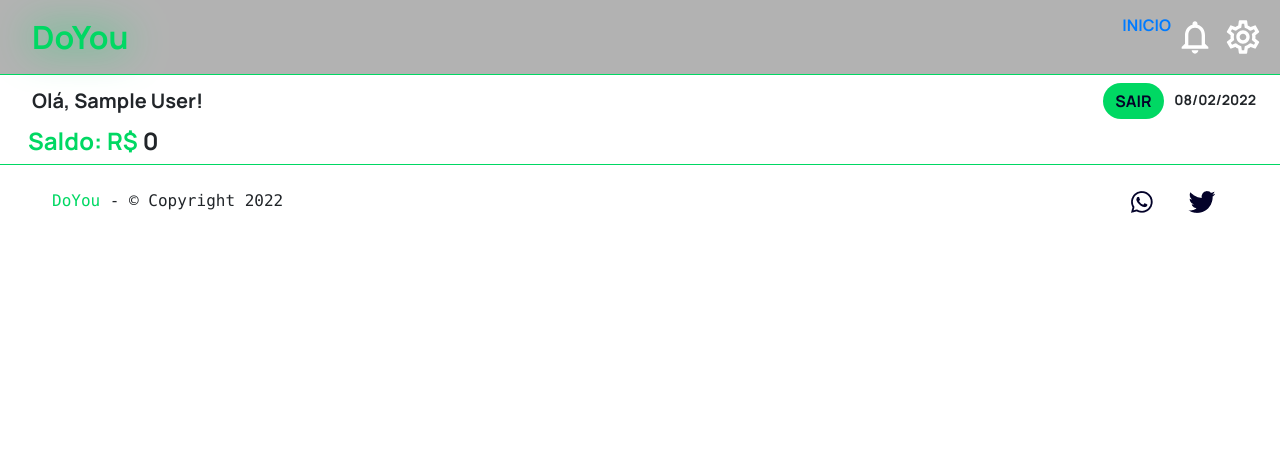
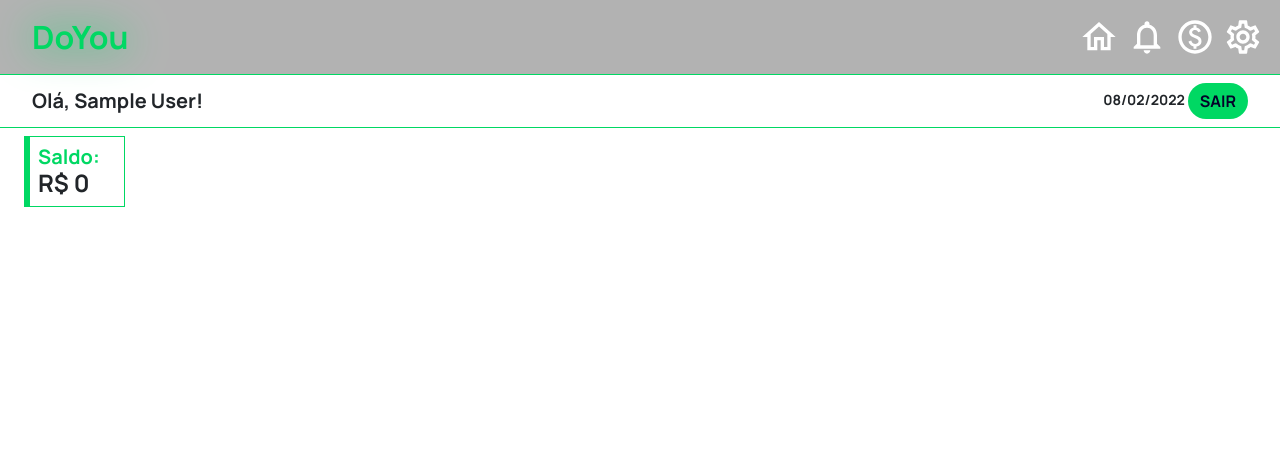
Before and after one commit to rodosd79/DoYou, a PHP site: page /inicio.php in a window 1280 px wide. Shown: the top 455 px of the page. Before the commit the page ends 213 px from the top, so only its background shows below. Run offline with PHP 8.4, Linux system fonts and the light colour scheme; the visitor is signed in with stand-in values (Sample User, id 1); data that the repository does not hold is empty.

Commit message:
Saldo adicionado

```diff
--- a/assets/css/style_header.css
+++ b/assets/css/style_header.css
@@ -137,3 +137,8 @@
   text-decoration: none;
   color: #030229;
 }
+
+.sub-header {
+  background-color: white;
+  border-bottom: solid 1px #00d863;
+}
--- /dev/null
+++ b/assets/css/style_inicio.css
@@ -0,0 +1,9 @@
+.relatorio h1, .relatorio h2, .relatorio h3, .relatorio h4, .relatorio h5, .relatorio h6 {
+  margin: 0;
+  padding: 0;
+}
+
+.relatorio .relat-item {
+  border: solid 0.5px #00d863;
+  border-left: solid 6px #00d863;
+}
--- a/header.php
+++ b/header.php
@@ -5,8 +5,8 @@
     session_start();
 }
 ?>
-
-<header class="navbar navbar-expand-md sticky-top Header px-4 justify-content-between">
+<div class="sticky-top">
+    <header class="navbar navbar-expand-md Header px-md-4 justify-content-between">
         <div class="navbar-brand flex-shrink-1">
             <a href="#" class="Header-title px-2">DoYou</a>
         </div>
@@ -14,15 +14,17 @@
             <div class="row justify-content-end">
                 <!-- Se a pessoa NÃO estiver logada -->
                 <?php if(!isset($_SESSION["nome"])) { ?>
-
                     <div class="nav-item p-1">
                         <a href="login.php" data-toggle="tooltip" data-placement="bottom" title="Entrar">
                             <svg xmlns="http://www.w3.org/2000/svg" height="40px" viewBox="0 0 24 24" width="40px" fill="#ffffff"><path d="M0 0h24v24H0V0z" fill="none"/><path d="M12 2C6.48 2 2 6.48 2 12s4.48 10 10 10 10-4.48 10-10S17.52 2 12 2zM7.07 18.28c.43-.9 3.05-1.78 4.93-1.78s4.51.88 4.93 1.78C15.57 19.36 13.86 20 12 20s-3.57-.64-4.93-1.72zm11.29-1.45c-1.43-1.74-4.9-2.33-6.36-2.33s-4.93.59-6.36 2.33C4.62 15.49 4 13.82 4 12c0-4.41 3.59-8 8-8s8 3.59 8 8c0 1.82-.62 3.49-1.64 4.83zM12 6c-1.94 0-3.5 1.56-3.5 3.5S10.06 13 12 13s3.5-1.56 3.5-3.5S13.94 6 12 6zm0 5c-.83 0-1.5-.67-1.5-1.5S11.17 8 12 8s1.5.67 1.5 1.5S12.83 11 12 11z"/></svg>
                         </a>
                     </div>
-
                 <?php } else { ?>
-            <a href="inicio.php">INICIO</a>
+                    <div class="nav-item p-1">
+                        <a href="inicio.php" data-toggle="tooltip" data-placement="bottom" title="Relatórios">
+                            <svg xmlns="http://www.w3.org/2000/svg" height="40px" viewBox="0 0 24 24" width="40px" fill="#FFFFFF"><path d="M0 0h24v24H0V0z" fill="none"/><path d="M12 5.69l5 4.5V18h-2v-6H9v6H7v-7.81l5-4.5M12 3L2 12h3v8h6v-6h2v6h6v-8h3L12 3z"/></svg>
+                        </a>
+                    </div>
                 <?php } ?>
                     <div class="nav-item p-1">
                         <a href="" data-toggle="tooltip" data-placement="bottom" title="Notificação">
@@ -31,6 +33,11 @@
                     </div>
                 <!-- Se ela ESTIVER logada -->
                 <?php if(isset($_SESSION["nome"])) { ?>
+                    <div class="nav-item p-1">
+                        <a href="" data-toggle="tooltip" data-placement="bottom" title="Adicionar lucro/despesa">
+                        <svg xmlns="http://www.w3.org/2000/svg" enable-background="new 0 0 24 24" height="40px" viewBox="0 0 24 24" width="40px" fill="#FFFFFF"><g><rect fill="none" height="24" width="24"/></g><g><path d="M12,2C6.48,2,2,6.48,2,12s4.48,10,10,10s10-4.48,10-10S17.52,2,12,2z M12,20c-4.41,0-8-3.59-8-8c0-4.41,3.59-8,8-8 s8,3.59,8,8C20,16.41,16.41,20,12,20z M12.89,11.1c-1.78-0.59-2.64-0.96-2.64-1.9c0-1.02,1.11-1.39,1.81-1.39 c1.31,0,1.79,0.99,1.9,1.34l1.58-0.67c-0.15-0.44-0.82-1.91-2.66-2.23V5h-1.75v1.26c-2.6,0.56-2.62,2.85-2.62,2.96 c0,2.27,2.25,2.91,3.35,3.31c1.58,0.56,2.28,1.07,2.28,2.03c0,1.13-1.05,1.61-1.98,1.61c-1.82,0-2.34-1.87-2.4-2.09L8.1,14.75 c0.63,2.19,2.28,2.78,3.02,2.96V19h1.75v-1.24c0.52-0.09,3.02-0.59,3.02-3.22C15.9,13.15,15.29,11.93,12.89,11.1z"/></g></svg>
+                        </a>
+                    </div>
                     <div class="nav-item p-1">
                         <a href="" data-toggle="tooltip" data-placement="bottom" title="Configurações">
                             <svg xmlns="http://www.w3.org/2000/svg" height="40px" viewBox="0 0 24 24" width="40px" fill="#FFFFFF"><path d="M0 0h24v24H0V0z" fill="none"/><path d="M19.43 12.98c.04-.32.07-.64.07-.98 0-.34-.03-.66-.07-.98l2.11-1.65c.19-.15.24-.42.12-.64l-2-3.46c-.09-.16-.26-.25-.44-.25-.06 0-.12.01-.17.03l-2.49 1c-.52-.4-1.08-.73-1.69-.98l-.38-2.65C14.46 2.18 14.25 2 14 2h-4c-.25 0-.46.18-.49.42l-.38 2.65c-.61.25-1.17.59-1.69.98l-2.49-1c-.06-.02-.12-.03-.18-.03-.17 0-.34.09-.43.25l-2 3.46c-.13.22-.07.49.12.64l2.11 1.65c-.04.32-.07.65-.07.98 0 .33.03.66.07.98l-2.11 1.65c-.19.15-.24.42-.12.64l2 3.46c.09.16.26.25.44.25.06 0 .12-.01.17-.03l2.49-1c.52.4 1.08.73 1.69.98l.38 2.65c.03.24.24.42.49.42h4c.25 0 .46-.18.49-.42l.38-2.65c.61-.25 1.17-.59 1.69-.98l2.49 1c.06.02.12.03.18.03.17 0 .34-.09.43-.25l2-3.46c.12-.22.07-.49-.12-.64l-2.11-1.65zm-1.98-1.71c.04.31.05.52.05.73 0 .21-.02.43-.05.73l-.14 1.13.89.7 1.08.84-.7 1.21-1.27-.51-1.04-.42-.9.68c-.43.32-.84.56-1.25.73l-1.06.43-.16 1.13-.2 1.35h-1.4l-.19-1.35-.16-1.13-1.06-.43c-.43-.18-.83-.41-1.23-.71l-.91-.7-1.06.43-1.27.51-.7-1.21 1.08-.84.89-.7-.14-1.13c-.03-.31-.05-.54-.05-.74s.02-.43.05-.73l.14-1.13-.89-.7-1.08-.84.7-1.21 1.27.51 1.04.42.9-.68c.43-.32.84-.56 1.25-.73l1.06-.43.16-1.13.2-1.35h1.39l.19 1.35.16 1.13 1.06.43c.43.18.83.41 1.23.71l.91.7 1.06-.43 1.27-.51.7 1.21-1.07.85-.89.7.14 1.13zM12 8c-2.21 0-4 1.79-4 4s1.79 4 4 4 4-1.79 4-4-1.79-4-4-4zm0 6c-1.1 0-2-.9-2-2s.9-2 2-2 2 .9 2 2-.9 2-2 2z"/></svg>
@@ -43,11 +50,14 @@
     </header>
 
     <?php if(isset($_SESSION['nome'])){ ?>
-    <div class="d-flex justify-content-between align-items-center py-2 mx-lg-4 sub-header">
+        <div class="d-flex justify-content-between align-items-center py-2 px-lg-4 sub-header">
             <h5 class="mb-0 pl-2">Olá, <?php echo $_SESSION['nome']; ?>!</h5>
-        <small>
+            <small class="align-items-center">
+
+                <?php echo date('d/m/Y'); ?>
                 <!-- Esse sair n vai ficar ai p sempre hehehe -->
-            <a href="db/logout.php" class="btn myBtn mr-2">SAIR</a>
-            <?php echo date('d/m/Y'); ?></small>
+                <a href="db/logout.php" class="btn myBtn mr-2">SAIR</a></small>
+
         </div>
     <?php } ?>
+</div>
--- a/inicio.php
+++ b/inicio.php
@@ -9,7 +9,7 @@
     <meta name="viewport" content="width=device-width, initial-scale=1.0">
     <title>DoYou | Relatórios</title>
     <!-- DoYou style -->
-    <link rel="stylesheet" href="assets/css/style-inicio.css">
+    <link rel="stylesheet" href="assets/css/style_inicio.css">
     <link rel="stylesheet" href="assets/css/style_header.css">
 
     <!-- Bootstrap -->
@@ -26,9 +26,13 @@
         ?>
     <!--  -->
 
-    <h4 class="ml-4 pl-1 w-100"> <strong class="DoYou"> Saldo: R$ </strong><?php echo $saldo; ?></h4>
-
-    <div></div>
+    <div class="d-flex py-2 mx-lg-4 relatorio">
+        <div class="d-inline-block p-2 pr-4 relat-item">
+            <h5 class="mb-0"> <strong class="DoYou">Saldo:</strong></h5>
+            <h4>R$ <?php echo $saldo; ?></h4>
+        </div>
+    </div>
+    <br><br><br><br><br><br><br><br><br><br><br><br><br><br><br><br><br><br><br><br><br><br><br><br><br><br><br><br><br><br><br><br><br><br><br><br><br><br><br><br><br><br><br><br><br><br><br><br><br><br>
 
     <!-- Footer -->
         <?php include_once "footer.php" ?>
```
Lines whose indentation alone changed are shown as unchanged.
